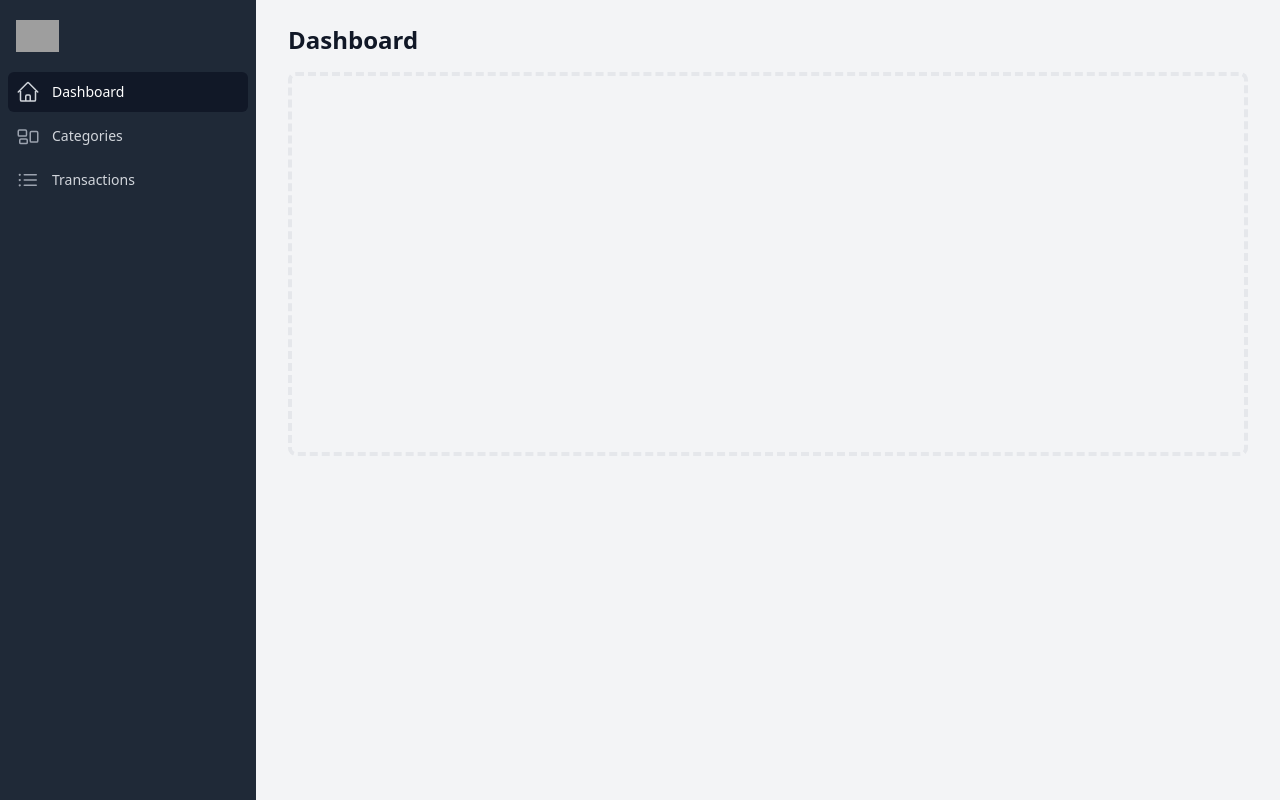
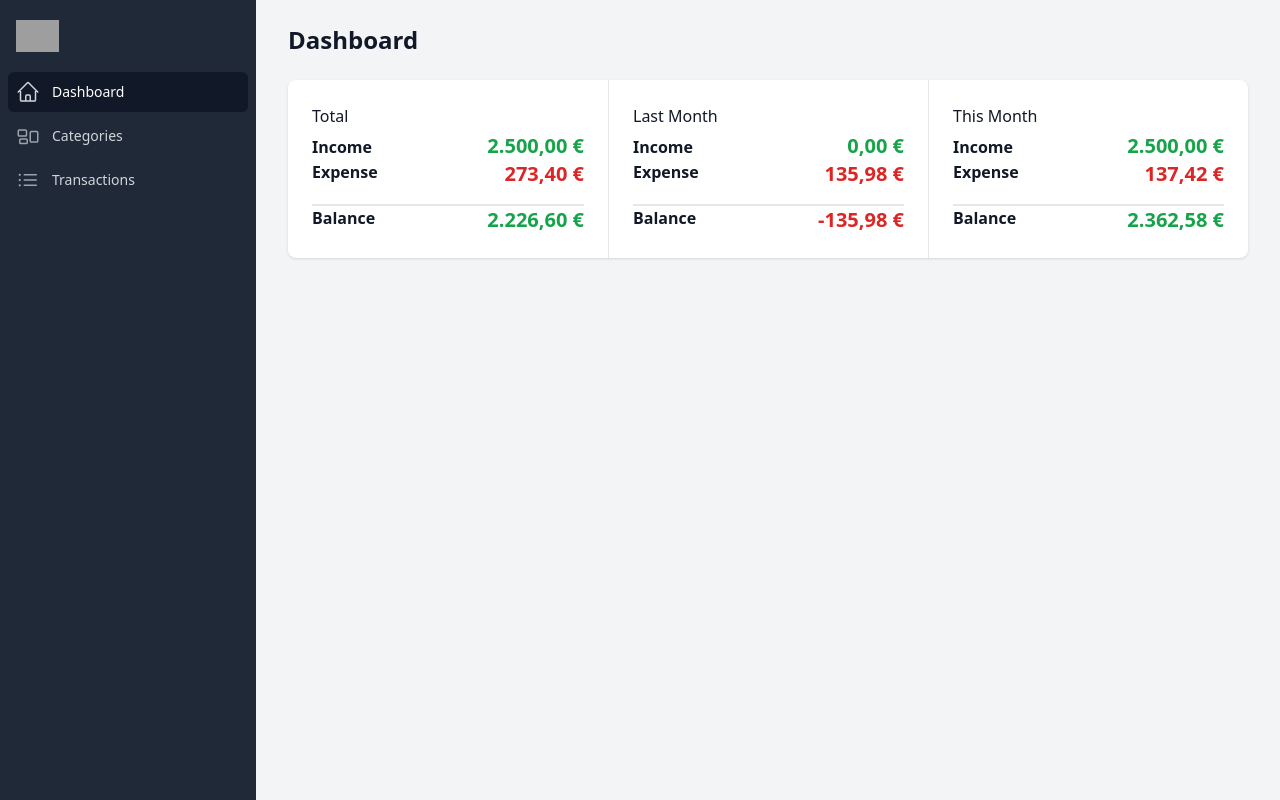
Before and after one commit to tatasadi/react-money-manager, a React (Vite) app: page / in a window 1280 px wide. Built offline with nearby package versions, Linux system fonts and the light colour scheme; grey boxes are pictures that could not be loaded.

Commit message:
show balance in dashboard

```diff
--- a/src/App.tsx
+++ b/src/App.tsx
@@ -14,7 +14,7 @@ import {
 } from "@heroicons/react/24/outline";
 import { classNames } from "./utils";
 import { Link, NavLink, Route, Routes, useLocation } from "react-router-dom";
-import Dashboard from "./components/Dashboard";
+import Dashboard from "./components/dashboard/Dashboard";
 import Categories from "./components/categories/Categories";
 import Transactions from "./components/transactions/Transactions";
 import CategoriesTab from "./components/categories/CategoriesTab";
--- a/src/components/Dashboard.tsx
+++ /dev/null
@@ -1,16 +0,0 @@
-export default function Dashboard() {
-  return (
-    <div className="py-6">
-      <div className="mx-auto max-w-7xl px-4 sm:px-6 lg:px-8">
-        <h1 className="text-2xl font-semibold text-gray-900">Dashboard</h1>
-      </div>
-      <div className="mx-auto max-w-7xl px-4 sm:px-6 md:px-8">
-        {/* Replace with your content */}
-        <div className="py-4">
-          <div className="h-96 rounded-lg border-4 border-dashed border-gray-200" />
-        </div>
-        {/* /End replace */}
-      </div>
-    </div>
-  );
-}
--- a/src/components/MonthFilter.tsx
+++ b/src/components/MonthFilter.tsx
@@ -6,6 +6,7 @@ import { setFilterDate } from "../redux/transactionsSlice";
 import {
   dateToString,
   getMonthString,
+  inSameMonth,
   nextMonth,
   previousMonth,
 } from "../utils";
@@ -28,13 +29,8 @@ export default function MonthFilter() {
   const firstDate = dates[0];
   const lastDate = dates[dates.length - 1];
 
-  const previousDisabled =
-    currentDate.getFullYear() === firstDate.getFullYear() &&
-    currentDate.getMonth() === firstDate.getMonth();
-
-  const nextDisabled =
-    currentDate.getFullYear() === lastDate.getFullYear() &&
-    currentDate.getMonth() === lastDate.getMonth();
+  const previousDisabled = inSameMonth(currentDate, firstDate);
+  const nextDisabled = inSameMonth(currentDate, lastDate);
 
   function handlePreviousMonth() {
     if (previousDisabled) return;
--- /dev/null
+++ b/src/components/dashboard/Dashboard.tsx
@@ -0,0 +1,120 @@
+import { useSelector } from "react-redux";
+import { CategoryType } from "../../models/CategoryType";
+import { RootState } from "../../redux/store";
+import {
+  classNames,
+  formatCurrency,
+  inSameMonth,
+  previousMonth,
+} from "../../utils";
+
+function BalanceStats() {
+  const transactionsState = useSelector(
+    (state: RootState) => state.transactions
+  );
+
+  let totalIncome = 0,
+    tatalExpense = 0,
+    lastMonthIncome = 0,
+    lastMonthExpense = 0,
+    thisMonthIncome = 0,
+    thisMonthExpense = 0;
+
+  const thisMonth = new Date();
+  const lastMonth = previousMonth(thisMonth);
+
+  for (let transaction of transactionsState.transactions) {
+    const transactionDate = new Date(transaction.date);
+    switch (transaction.type) {
+      case CategoryType.Income:
+        totalIncome += transaction.amount;
+        if (inSameMonth(transactionDate, lastMonth)) {
+          lastMonthIncome += transaction.amount;
+        } else if (inSameMonth(transactionDate, thisMonth)) {
+          thisMonthIncome += transaction.amount;
+        }
+        break;
+      case CategoryType.Expense:
+        tatalExpense += transaction.amount;
+        if (inSameMonth(transactionDate, lastMonth)) {
+          lastMonthExpense += transaction.amount;
+        } else if (inSameMonth(transactionDate, thisMonth)) {
+          thisMonthExpense += transaction.amount;
+        }
+        break;
+    }
+  }
+
+  const stats = [
+    {
+      name: "Total",
+      income: totalIncome,
+      expense: tatalExpense,
+    },
+    {
+      name: "Last Month",
+      income: lastMonthIncome,
+      expense: lastMonthExpense,
+    },
+    {
+      name: "This Month",
+      income: thisMonthIncome,
+      expense: thisMonthExpense,
+    },
+  ];
+
+  return (
+    <dl className="mt-2 grid grid-cols-1 divide-y divide-gray-200 overflow-hidden rounded-lg bg-white shadow lg:grid-cols-3 md:divide-y-0 md:divide-x">
+      {stats.map((item) => {
+        const balance = item.income - item.expense;
+        return (
+          <div key={item.name} className="px-4 py-5 sm:p-6">
+            <dt className="text-base font-normal text-gray-900">{item.name}</dt>
+            <dd className="mt-1">
+              <div className="flex justify-between items-baseline font-semibold ">
+                <div className="text-gray-900">Income</div>
+                <div className="text-green-600 text-xl">
+                  {formatCurrency(item.income)}
+                </div>
+              </div>
+              <div className="flex justify-between font-semibold">
+                <div className="text-gray-900">Expense</div>
+                <div className="text-red-600 text-xl">
+                  {formatCurrency(item.expense)}
+                </div>
+              </div>
+              <div className="flex justify-between font-semibold border-t-2 mt-4">
+                <div className="text-gray-900">Balance</div>
+                <div
+                  className={classNames(
+                    balance > 0 ? "text-green-600" : "text-red-600",
+                    "text-xl"
+                  )}
+                >
+                  {formatCurrency(balance)}
+                </div>
+              </div>
+            </dd>
+          </div>
+        );
+      })}
+    </dl>
+  );
+}
+
+export default function Dashboard() {
+  return (
+    <div className="py-6">
+      <div className="mx-auto max-w-7xl px-4 sm:px-6 lg:px-8">
+        <h1 className="text-2xl font-semibold text-gray-900">Dashboard</h1>
+      </div>
+      <div className="mx-auto max-w-7xl px-4 sm:px-6 md:px-8">
+        {/* Replace with your content */}
+        <div className="py-4">
+          <BalanceStats />
+        </div>
+        {/* /End replace */}
+      </div>
+    </div>
+  );
+}
--- a/src/components/transactions/TransactionsTab.tsx
+++ b/src/components/transactions/TransactionsTab.tsx
@@ -1,7 +1,12 @@
 import { useDispatch, useSelector } from "react-redux";
 import { CategoryType } from "../../models/CategoryType";
 import { RootState } from "../../redux/store";
-import { classNames, formatCurrency, formatDate } from "../../utils";
+import {
+  classNames,
+  formatCurrency,
+  formatDate,
+  inSameMonth,
+} from "../../utils";
 import { openModalForUpdate } from "../../redux/transactionsSlice";
 
 export default function TransactionsTab() {
@@ -38,10 +43,7 @@ export default function TransactionsTab() {
 
   items = items?.filter((i) => {
     const transactionDate = new Date(i.date);
-    return (
-      transactionDate.getMonth() === filterDate.getMonth() &&
-      transactionDate.getFullYear() === filterDate.getFullYear()
-    );
+    return inSameMonth(transactionDate, filterDate);
   });
 
   return (
--- a/src/utils.ts
+++ b/src/utils.ts
@@ -67,3 +67,10 @@ export function nextMonth(date: Date) {
 export function dateToString(date: Date): string {
   return date.toISOString().substring(0, 10);
 }
+
+export function inSameMonth(date1: Date, date2: Date): boolean {
+  return (
+    date1.getMonth() === date2.getMonth() &&
+    date1.getFullYear() === date2.getFullYear()
+  );
+}
```
